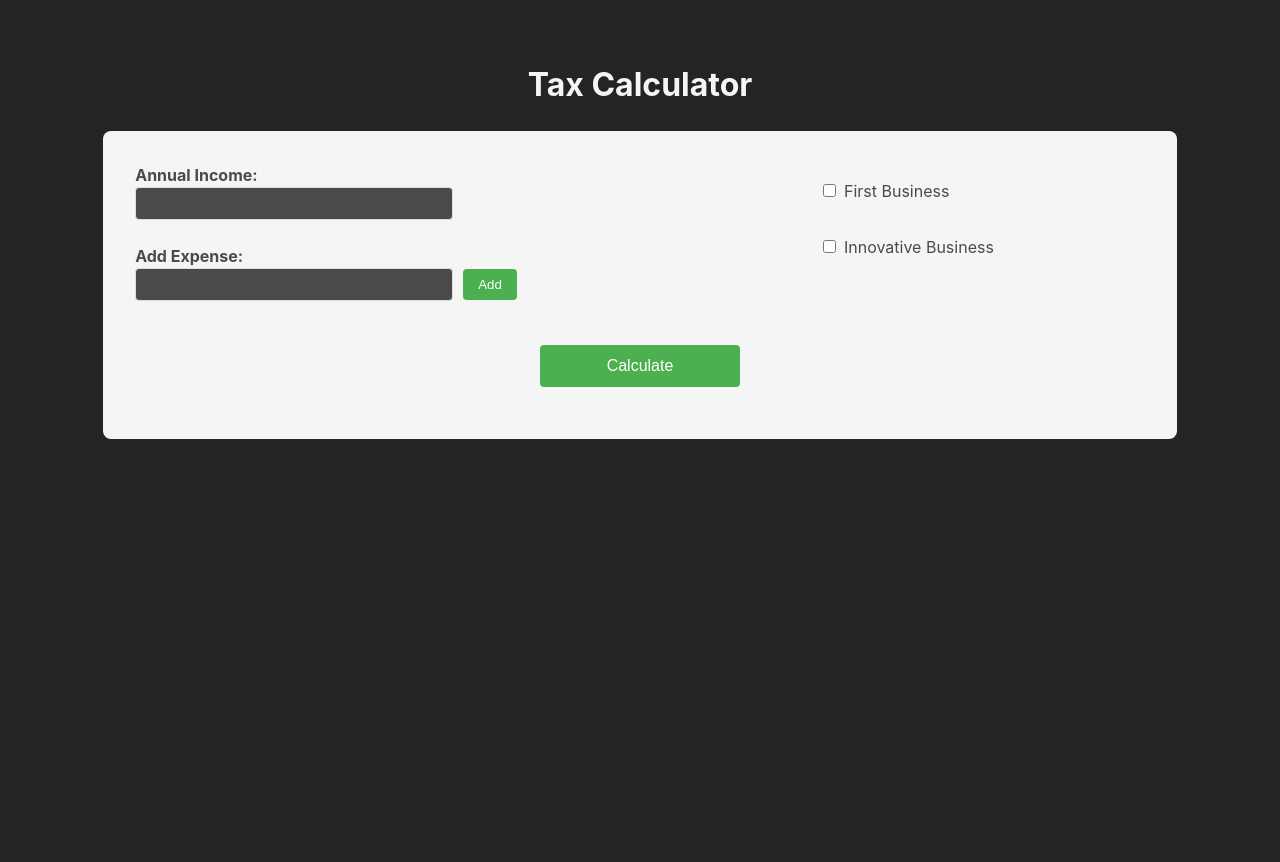
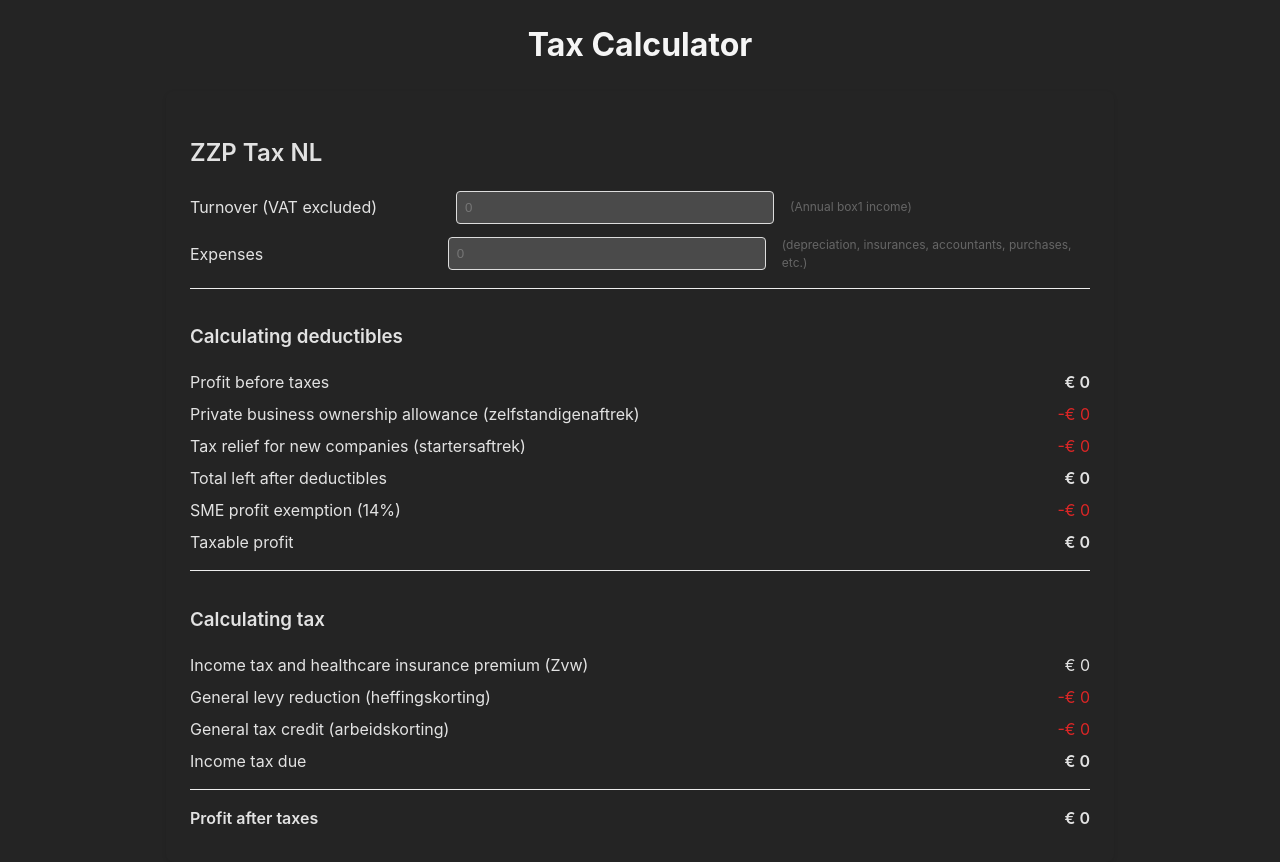
Before and after one commit to mo-hai/TaxTime, a React (Vite) app: page / in a window 1280 px wide. Shown: the top 862 px of the page. Before the commit the page ends 800 px from the top, so only its background shows below. Built offline with nearby package versions, Linux system fonts and the light colour scheme.

Commit message:
everything is .. let's do it again

```diff
--- a/src/App.css
+++ b/src/App.css
@@ -1,25 +1,25 @@
-.tax-calculator {
+/* .tax-calculator {
   width: 100%;
   margin: 0 auto;
   padding: 20px;
   box-sizing: border-box;
-}
+} */
 
 h1 {
   text-align: center;
   color: #f5f5f5;
 }
 
-.input-section {
+/* .input-section {
   background-color: #f5f5f5;
   padding: 20px;
   border-radius: 8px;
   margin-bottom: 20px;
   width: 100%;
   box-sizing: border-box;
-}
+} */
 
-.input-group {
+/* .input-group {
   margin-bottom: 1.5rem;
   width: 100%;
 }
@@ -29,7 +29,7 @@ h1 {
   margin-bottom: 0px;
   font-weight: bold;
   color: #4a4a4a;
-}
+} */
 
 .checkbox-group {
   display: flex;
@@ -61,7 +61,7 @@ input[type="checkbox"] {
   margin-right: 8px;
 }
 
-button {
+/* button {
   padding: 8px 15px;
   background-color: #4CAF50;
   color: white;
@@ -73,9 +73,9 @@ button {
 
 button:hover {
   background-color: #45a049;
-}
+} */
 
-.calculate-btn {
+/* .calculate-btn {
   display: block;
   width: 200px;
   margin: 20px auto;
@@ -91,9 +91,9 @@ button:hover {
 .expenses-list ul {
   list-style-type: none;
   padding: 0;
-}
+} */
 
-.calculation-block {
+/* .calculation-block {
   background-color: #fff;
   padding: 20px;
   border-radius: 8px;
@@ -106,28 +106,28 @@ button:hover {
 .calculation-block h2 {
   color: #333;
   margin-top: 0;
-}
+} */
 
-.calculation-block p,
+/* .calculation-block p,
 .calculation-block li,
 .calculation-block span {
   color: #4a4a4a;
-}
+} */
 
-.final-results {
+/* .final-results {
   background-color: #e8f5e9;
   padding: 20px;
   border-radius: 8px;
   text-align: center;
   width: 100%;
   box-sizing: border-box;
-}
+} */
 
-.final-results h2 {
+/* .final-results h2 {
   color: #2e7d32;
-}
+} */
 
-.input-layout {
+/* .input-layout {
   display: flex;
   gap: 2rem;
   margin-bottom: 1rem;
@@ -135,17 +135,17 @@ button:hover {
 
 .input-left {
   flex: 2;
-}
+} */
 
-.input-right {
+/* .input-right {
   flex: 1;
   display: flex;
   flex-direction: column;
   gap: 1rem;
   padding-top: 1rem;
-}
+} */
 
-@media (min-width: 768px) {
+/* @media (min-width: 768px) {
   .tax-calculator {
     padding: 2rem;
     width: 90%;
@@ -157,9 +157,9 @@ button:hover {
   .final-results {
     padding: 2rem;
   }
-}
+} */
 
-@media (max-width: 768px) {
+/* @media (max-width: 768px) {
   .input-layout {
     flex-direction: column;
     gap: 1rem;
@@ -168,4 +168,4 @@ button:hover {
   .input-right {
     padding-top: 0;
   }
-}
+}  */
--- a/src/App.jsx
+++ b/src/App.jsx
@@ -1,6 +1,5 @@
 import React, { useState } from 'react';
-import InputSection from './components/InputSection';
-import CalculationBlock from './components/CalculationBlock';
+import Calculator from './components/CalculationSection'
 import './App.css';
 
 function App() {
@@ -34,14 +33,9 @@ function App() {
   };
 
   return (
-    <div className="tax-calculator">
+    <div cclassName="tax-calculator">
       <h1>Tax Calculator</h1>
-      <InputSection onCalculate={handleCalculate} />
-      <CalculationBlock
-        calculations={calculations}
-        show={showResults}
-        isFirstBusiness={isFirstBusiness}
-      />
+      <Calculator />
     </div>
   );
 }
--- a/src/components/CalculationBlock.jsx
+++ /dev/null
@@ -1,31 +0,0 @@
-const CalculationBlock = ({ calculations, show, isFirstBusiness }) => {
-  if (!show || !calculations) return null;
-
-  return (
-    <div className="results-section">
-      <div className="calculation-block">
-        <h2>Deductions</h2>
-        <p>Annual Income: ${calculations.income}</p>
-        <p>Total Deductions: ${calculations.totalExpenses}</p>
-        <p>Taxable Income: ${calculations.taxableIncome}</p>
-      </div>
-
-      <div className="calculation-block">
-        <h2>Tax Calculation</h2>
-        <p>Basic Tax (20%): ${calculations.basicTax}</p>
-        {isFirstBusiness && (
-          <p>First Business Discount (10%): ${calculations.basicTax * 0.1}</p>
-        )}
-        <p>Final Tax: ${calculations.finalTax}</p>
-      </div>
-
-      <div className="final-results">
-        <h2>Final Results</h2>
-        <p>Net Income: ${calculations.netIncome}</p>
-        <p>Final Tax: ${calculations.finalTax}</p>
-      </div>
-    </div>
-  );
-};
-
-export default CalculationBlock;
--- /dev/null
+++ b/src/components/CalculationSection.jsx
@@ -0,0 +1,139 @@
+import React, { useState } from 'react';
+import './Calculator.css';
+
+const ProfitCalculator = () => {
+  const [turnover, setTurnover] = useState('');
+  const [expenses, setExpenses] = useState('');
+
+  const calculateValues = () => {
+    const turnoverNum = parseFloat(turnover) || 0;
+    const expensesNum = parseFloat(expenses) || 0;
+
+    const profitBeforeTax = turnoverNum - expensesNum;
+    const businessAllowance = Math.min(profitBeforeTax * 0.14, 5030);
+    const startersRelief = Math.min(profitBeforeTax * 0.10, 2123);
+    const afterDeductibles = profitBeforeTax - businessAllowance - startersRelief;
+    const smeExemption = afterDeductibles * 0.14;
+    const taxableProfit = afterDeductibles - smeExemption;
+
+    const incomeTax = taxableProfit * 0.3693;
+    const levyReduction = Math.min(incomeTax * 0.40, 3070);
+    const taxCredit = Math.min(incomeTax * 0.60, 4907);
+    const finalTax = Math.max(incomeTax - levyReduction - taxCredit, 0);
+    const finalProfit = taxableProfit - finalTax;
+
+    return {
+      profitBeforeTax,
+      businessAllowance,
+      startersRelief,
+      afterDeductibles,
+      smeExemption,
+      taxableProfit,
+      incomeTax,
+      levyReduction,
+      taxCredit,
+      finalTax,
+      finalProfit
+    };
+  };
+
+  const formatCurrency = (value) => {
+    return new Intl.NumberFormat('nl-NL', {
+      style: 'currency',
+      currency: 'EUR',
+      minimumFractionDigits: 0,
+      maximumFractionDigits: 0
+    }).format(value);
+  };
+
+  const values = calculateValues();
+
+  return (
+    <div className="profit-calculator">
+      <h2 className="bold">ZZP Tax NL</h2>
+
+      <div className="input-group">
+        <div className="input-row">
+          <label className="input-label">Turnover (VAT excluded)</label>
+          <input
+            type="number"
+            value={turnover}
+            onChange={(e) => setTurnover(e.target.value)}
+            className="input-field"
+            placeholder="0"
+          />
+          <span className="hint-text">(Annual box1 income)</span>
+        </div>
+
+        <div className="input-row">
+          <label className="input-label">Expenses</label>
+          <input
+            type="number"
+            value={expenses}
+            onChange={(e) => setExpenses(e.target.value)}
+            className="input-field"
+            placeholder="0"
+          />
+          <span className="hint-text">(depreciation, insurances, accountants, purchases, etc.)</span>
+        </div>
+      </div>
+
+      <div className="section">
+        <h3 className="bold">Calculating deductibles</h3>
+        <div className="result-row">
+          <span>Profit before taxes</span>
+          <span className="bold">{formatCurrency(values.profitBeforeTax)}</span>
+        </div>
+        <div className="result-row">
+          <span>Private business ownership allowance (zelfstandigenaftrek)</span>
+          <span className="negative-value">-{formatCurrency(values.businessAllowance)}</span>
+        </div>
+        <div className="result-row">
+          <span>Tax relief for new companies (startersaftrek)</span>
+          <span className="negative-value">-{formatCurrency(values.startersRelief)}</span>
+        </div>
+        <div className="result-row">
+          <span>Total left after deductibles</span>
+          <span className="bold">{formatCurrency(values.afterDeductibles)}</span>
+        </div>
+        <div className="result-row">
+          <span>SME profit exemption (14%)</span>
+          <span className="negative-value">-{formatCurrency(values.smeExemption)}</span>
+        </div>
+        <div className="result-row">
+          <span>Taxable profit</span>
+          <span className="bold">{formatCurrency(values.taxableProfit)}</span>
+        </div>
+      </div>
+
+      <div className="section">
+        <h3 className="bold">Calculating tax</h3>
+        <div className="result-row">
+          <span>Income tax and healthcare insurance premium (Zvw)</span>
+          <span>{formatCurrency(values.incomeTax)}</span>
+        </div>
+        <div className="result-row">
+          <span>General levy reduction (heffingskorting)</span>
+          <span className="negative-value">-{formatCurrency(values.levyReduction)}</span>
+        </div>
+        <div className="result-row">
+          <span>General tax credit (arbeidskorting)</span>
+          <span className="negative-value">-{formatCurrency(values.taxCredit)}</span>
+        </div>
+        <div className="result-row">
+          <span>Income tax due</span>
+          <span className="bold">{formatCurrency(values.finalTax)}</span>
+        </div>
+      </div>
+
+      <div className="section">
+        <div className="result-row">
+          <span className="bold">Profit after taxes</span>
+          <span className="bold">{formatCurrency(values.finalProfit)}</span>
+        </div>
+      </div>
+    </div>
+  );
+};
+
+export default ProfitCalculator;
--- /dev/null
+++ b/src/components/Calculator.css
@@ -0,0 +1,55 @@
+.profit-calculator {
+    max-width: 900px;
+    margin: 0 auto;
+    padding: 24px;
+    /* background: white; */
+    border-radius: 8px;
+    box-shadow: 0 2px 4px rgba(0, 0, 0, 0.1);
+  }
+
+  .input-group {
+    margin-bottom: 16px;
+  }
+
+  .input-row {
+    display: flex;
+    align-items: center;
+    gap: 16px;
+    margin-bottom: 12px;
+  }
+
+  .input-label {
+    width: 250px;
+  }
+
+  .input-field {
+    width: 150px;
+    padding: 8px;
+    border: 1px solid #ccc;
+    border-radius: 4px;
+  }
+
+  .hint-text {
+    color: #666;
+    font-size: 12px;
+  }
+
+  .section {
+    border-top: 1px solid #eee;
+    padding-top: 16px;
+    margin-top: 16px;
+  }
+
+  .result-row {
+    display: flex;
+    justify-content: space-between;
+    margin-bottom: 8px;
+  }
+
+  .negative-value {
+    color: #dc2626;
+  }
+
+  .bold {
+    font-weight: 600;
+  }
--- a/src/components/InputSection.jsx
+++ /dev/null
@@ -1,98 +0,0 @@
-import { useState } from 'react'
-
-const InputSection = ({ onCalculate }) => {
-  const [formData, setFormData] = useState({
-    annualIncome: '',
-    isFirstBusiness: false,
-    isInnovativeBusiness: false,
-    expenses: []
-  })
-  const [newExpense, setNewExpense] = useState('')
-
-  const handleAddExpense = () => {
-    if (newExpense.trim()) {
-      setFormData({
-        ...formData,
-        expenses: [...formData.expenses, { id: Date.now(), amount: Number(newExpense) }]
-      })
-      setNewExpense('')
-    }
-  }
-
-  const handleCalculateClick = () => {
-    onCalculate({
-      income: Number(formData.annualIncome),
-      isFirstBusiness: formData.isFirstBusiness,
-      isInnovativeBusiness: formData.isInnovativeBusiness,
-      expenses: formData.expenses
-    })
-  }
-
-  return (
-    <section className="input-section">
-      <div className="input-layout">
-        <div className="input-left">
-          <div className="input-group">
-            <label>Annual Income:</label>
-            <input
-              type="number"
-              value={formData.annualIncome}
-              onChange={(e) => setFormData({...formData, annualIncome: e.target.value})}
-            />
-          </div>
-
-          <div className="input-group">
-            <label>Add Expense:</label>
-            <input
-              type="number"
-              value={newExpense}
-              onChange={(e) => setNewExpense(e.target.value)}
-            />
-            <button onClick={handleAddExpense}>Add</button>
-          </div>
-
-          {formData.expenses.length > 0 && (
-            <div className="expenses-list">
-              <h3>Expenses:</h3>
-              <ul>
-                {formData.expenses.map((expense) => (
-                  <li key={expense.id}>${expense.amount}</li>
-                ))}
-              </ul>
-            </div>
-          )}
-        </div>
-
-        <div className="input-right">
-          <div className="checkbox-group">
-            <label>
-              <input
-                type="checkbox"
-                checked={formData.isFirstBusiness}
-                onChange={(e) => setFormData({...formData, isFirstBusiness: e.target.checked})}
-              />
-              First Business
-            </label>
-          </div>
-
-          <div className="checkbox-group">
-            <label>
-              <input
-                type="checkbox"
-                checked={formData.isInnovativeBusiness}
-                onChange={(e) => setFormData({...formData, isInnovativeBusiness: e.target.checked})}
-              />
-              Innovative Business
-            </label>
-          </div>
-        </div>
-      </div>
-
-      <button className="calculate-btn" onClick={handleCalculateClick}>
-        Calculate
-      </button>
-    </section>
-  )
-}
-
-export default InputSection
```
